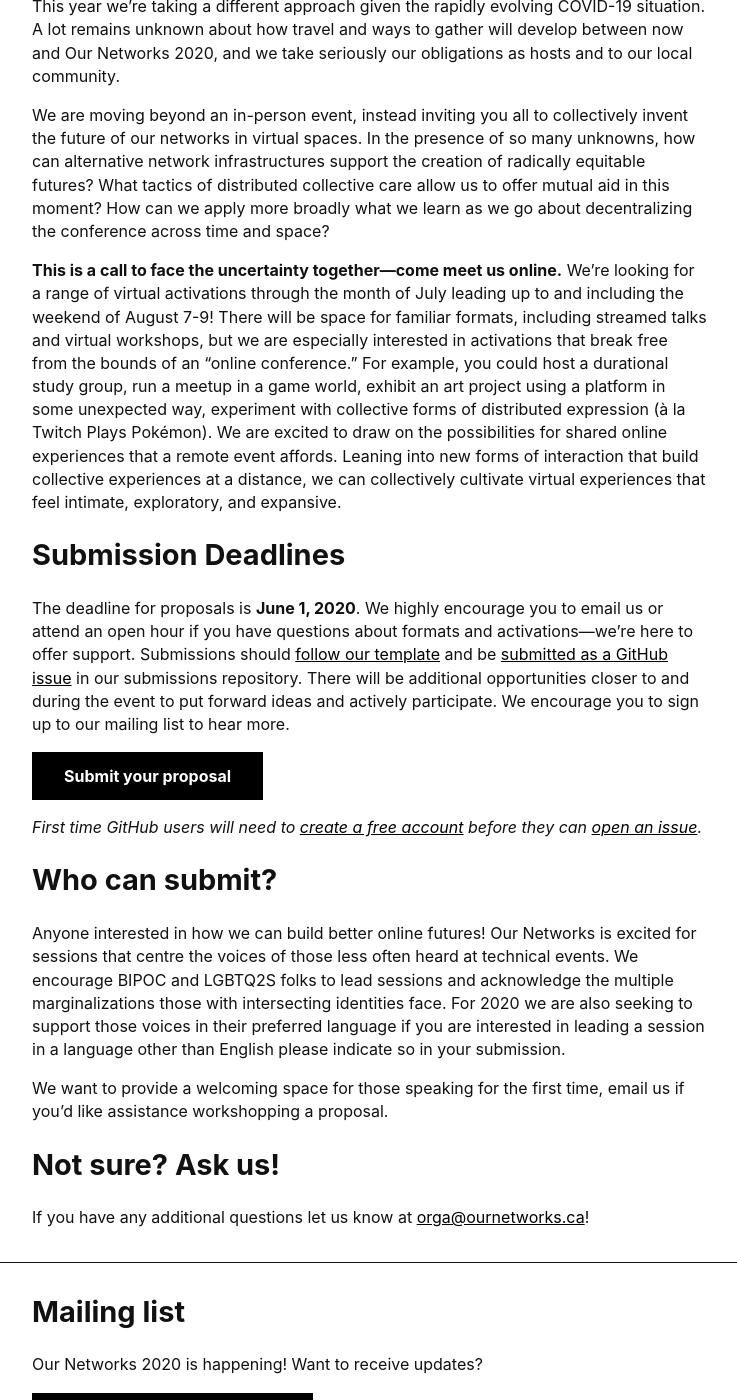
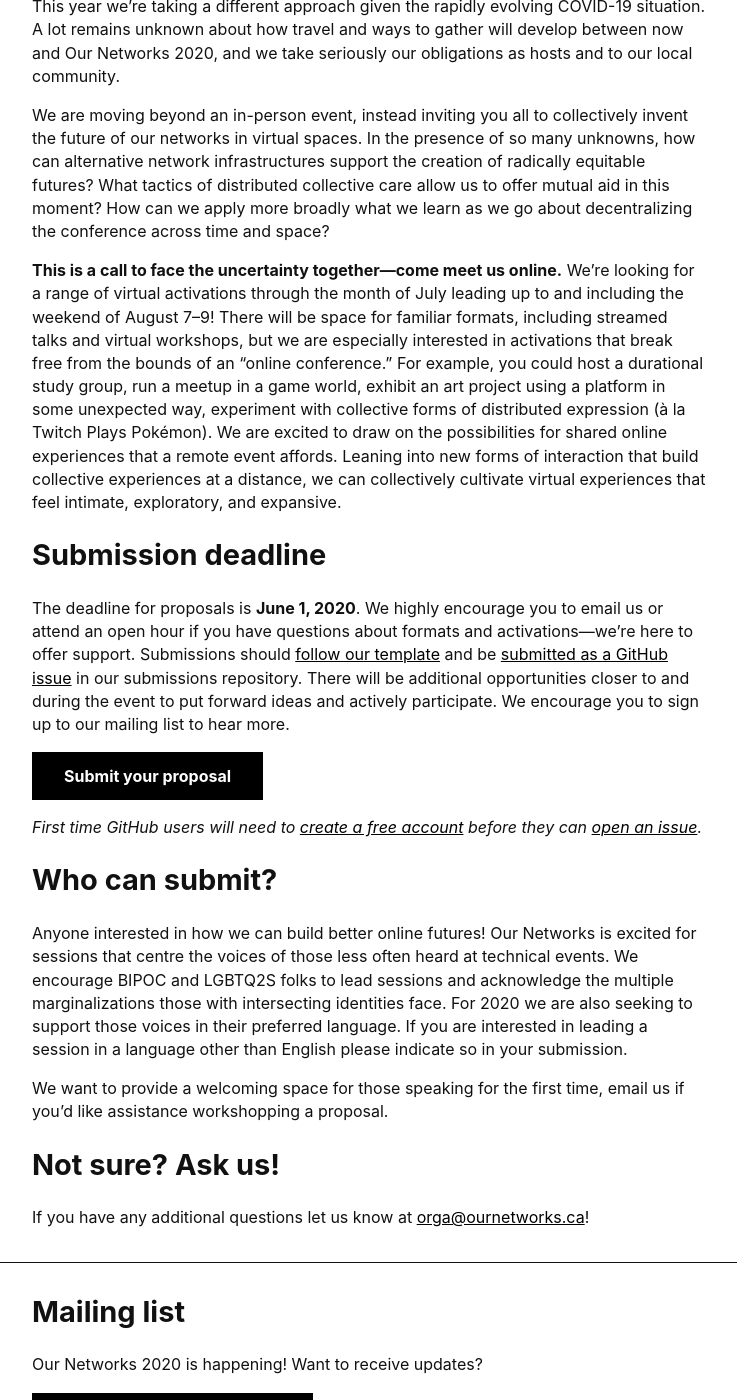
Before and after one commit to ournetworks/ournetworks.ca, a Jekyll site: the page built from index.md, in a window 1280 px wide and 1400 px high, scrolled down 640 px. Shown: the whole window, without its empty margins (8-745 px from the left). Built offline with Jekyll 4.4.1, drawn with Linux system fonts in a browser that asks for light colours; some of the changed text lies outside the part shown.

Commit message:
Apply suggestions from code review
Co-Authored-By: Garry Ing <garry.ing@gmail.com>

```diff
--- a/_includes/2020-hero.html
+++ b/_includes/2020-hero.html
@@ -2,7 +2,7 @@
   <div class="container container-full-width">
   <header>
     <h1 class="heading-1 mb-0 mt-0">Our Networks in Uncertain Times</h1>
-    <h2 class="heading-3">August 7-9 2020</h2>
+    <h2 class="heading-3">August 7–9, 2020</h2>
     <h2 class="heading-3">Online, Distributed</h2>
     <h2 class="heading-3">Based out of UTC-4 from America/Toronto</h2>
   </header>
--- a/index.md
+++ b/index.md
@@ -10,19 +10,19 @@
 
 We are moving beyond an in-person event, instead inviting you all to collectively invent the future of our networks in virtual spaces. In the presence of so many unknowns, how can alternative network infrastructures support the creation of radically equitable futures? What tactics of distributed collective care allow us to offer mutual aid in this moment? How can we apply more broadly what we learn as we go about decentralizing the conference across time and space?
 
-**This is a call to face the uncertainty together—come meet us online.** We’re looking for a range of virtual activations through the month of July leading up to and including the weekend of August 7-9! There will be space for familiar formats, including streamed talks and virtual workshops, but we are especially interested in activations that break free from the bounds of an “online conference.” For example, you could host a durational study group, run a meetup in a game world, exhibit an art project using a platform in some unexpected way, experiment with collective forms of distributed expression (à la Twitch Plays Pokémon). We are excited to draw on the possibilities for shared online experiences that a remote event affords. Leaning into new forms of interaction that build collective experiences at a distance, we can collectively cultivate virtual experiences that feel intimate, exploratory, and expansive.
+**This is a call to face the uncertainty together—come meet us online.** We’re looking for a range of virtual activations through the month of July leading up to and including the weekend of August 7–9! There will be space for familiar formats, including streamed talks and virtual workshops, but we are especially interested in activations that break free from the bounds of an “online conference.” For example, you could host a durational study group, run a meetup in a game world, exhibit an art project using a platform in some unexpected way, experiment with collective forms of distributed expression (à la Twitch Plays Pokémon). We are excited to draw on the possibilities for shared online experiences that a remote event affords. Leaning into new forms of interaction that build collective experiences at a distance, we can collectively cultivate virtual experiences that feel intimate, exploratory, and expansive.
 
-## Submission Deadlines
+## Submission deadline
 
 The deadline for proposals is **June 1, 2020**. We highly encourage you to email us or attend an open hour if you have questions about formats and activations—we’re here to offer support. Submissions should [follow our template](https://raw.githubusercontent.com/ournetworks/2020-submissions/master/.github/ISSUE_TEMPLATE/submission.md) and be [submitted as a GitHub issue](https://github.com/ournetworks/2020-submissions/issues/new) in our submissions repository. There will be additional opportunities closer to and during the event to put forward ideas and actively participate. We encourage you to sign up to our mailing list to hear more.
 
-<a href="https://github.com/ournetworks/2020-submissions/issues/new" class="button" target="_blank" rel="noopener">Submit your proposal</a>
+<a href="https://github.com/ournetworks/2020-submissions/issues/new?template=submission.md&title=%5BSubmission+Title%5D" class="button" target="_blank" rel="noopener">Submit your proposal</a>
 
 _First time GitHub users will need to [create a free account](https://github.com/join) before they can [open an issue](https://help.github.com/en/github/managing-your-work-on-github/creating-an-issue)._
 
 ## Who can submit?
 
-Anyone interested in how we can build better online futures! Our Networks is excited for sessions that centre the voices of those less often heard at technical events. We encourage BIPOC and LGBTQ2S folks to lead sessions and acknowledge the multiple marginalizations those with intersecting identities face. For 2020 we are also seeking to support those voices in their preferred language if you are interested in leading a session in a language other than English please indicate so in your submission.
+Anyone interested in how we can build better online futures! Our Networks is excited for sessions that centre the voices of those less often heard at technical events. We encourage BIPOC and LGBTQ2S folks to lead sessions and acknowledge the multiple marginalizations those with intersecting identities face. For 2020 we are also seeking to support those voices in their preferred language. If you are interested in leading a session in a language other than English please indicate so in your submission.
 
 We want to provide a welcoming space for those speaking for the first time, email us if you’d like assistance workshopping a proposal.
 
```
